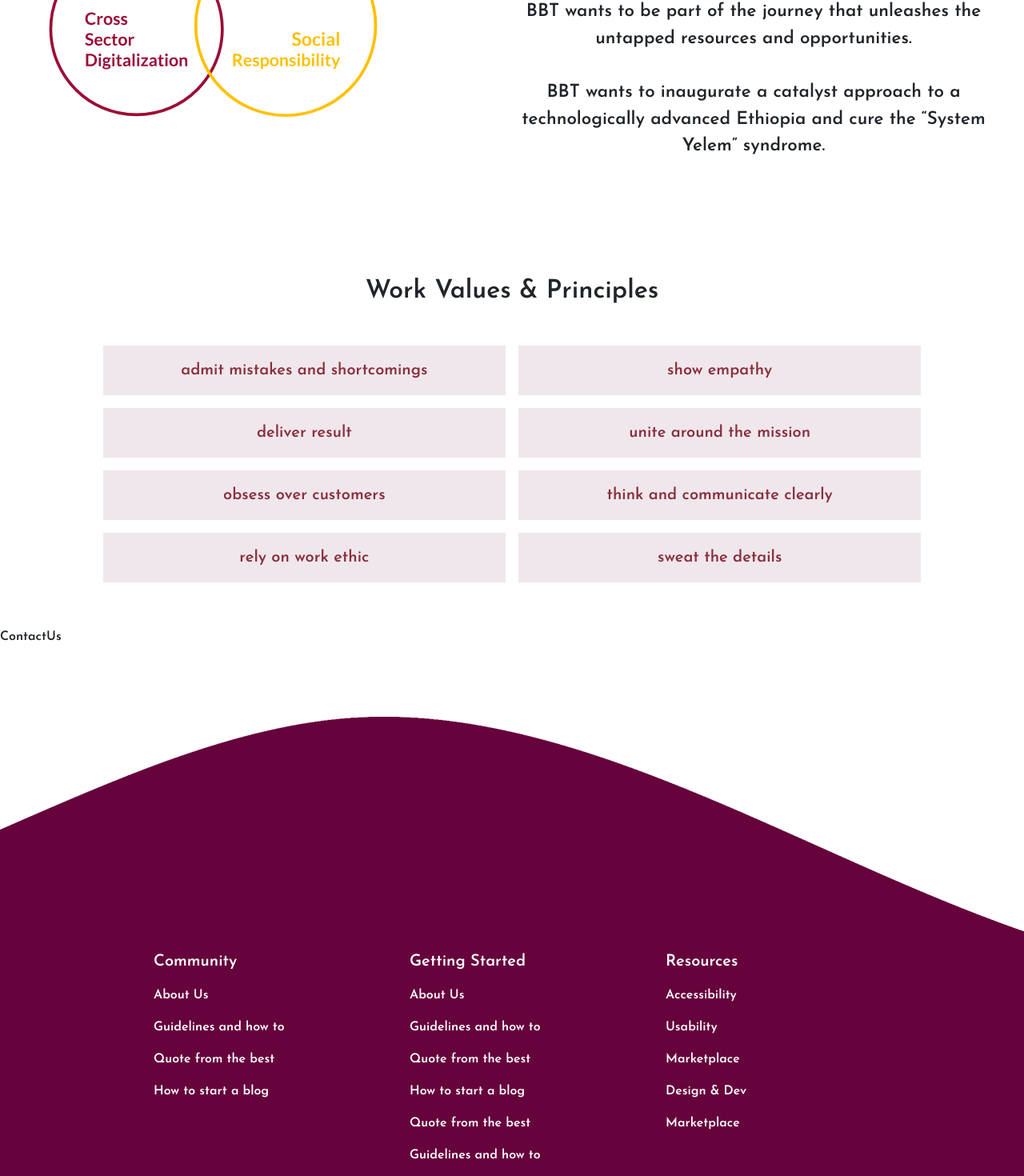
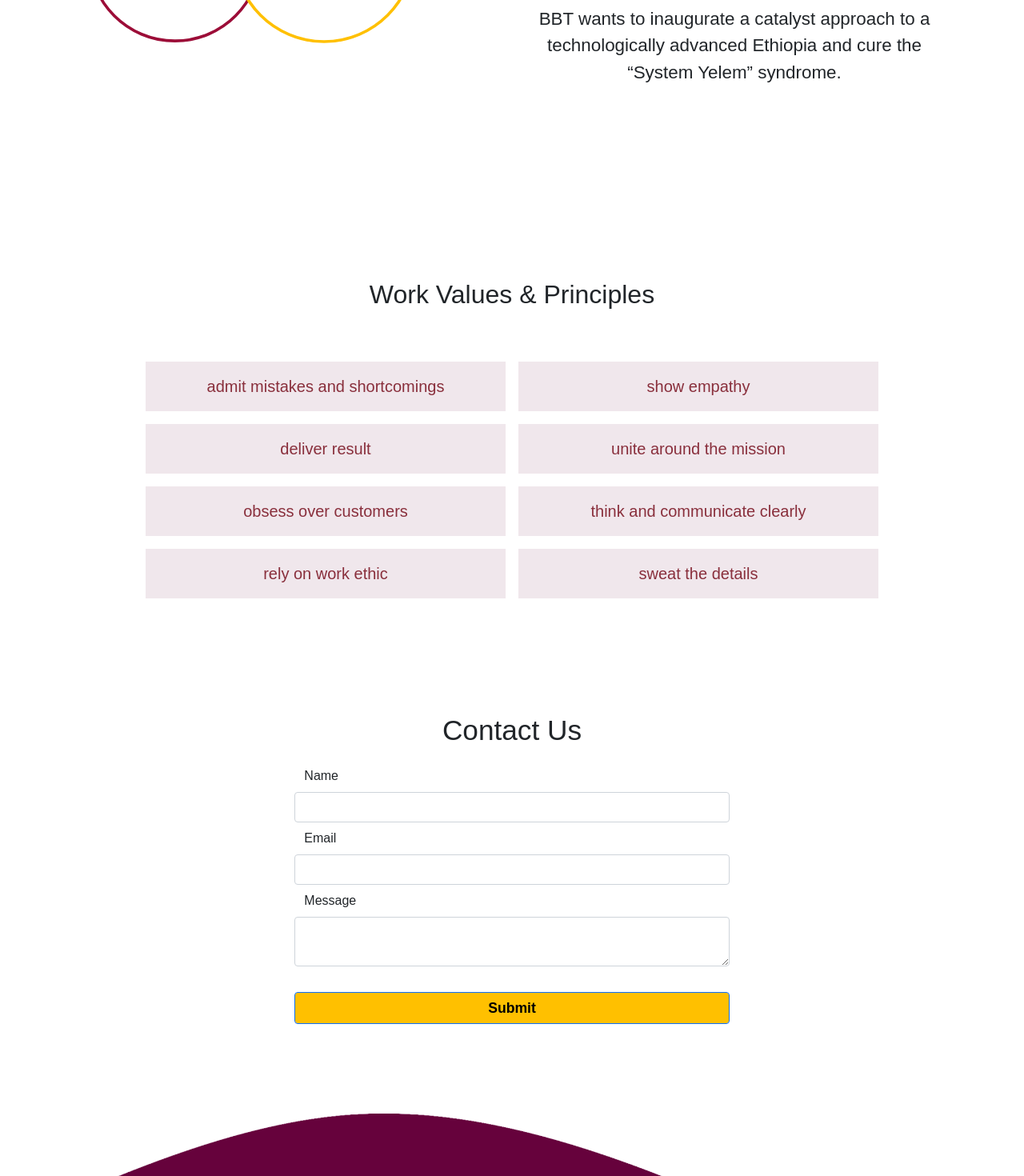
Before and after one commit to Alaymen13/BBT-Website, a React (Create React App) app: page / in a window 1280 px wide. Shown: the part 7823-9293 px from the top of the page at 80% size. Built offline with nearby package versions, Linux system fonts and the light colour scheme.

Commit message:
first commit

```diff
--- a/package.json
+++ b/package.json
@@ -3,10 +3,13 @@
 	"version": "0.1.0",
 	"private": true,
 	"dependencies": {
+		"@emailjs/browser": "^3.7.0",
 		"@testing-library/jest-dom": "^5.14.1",
 		"@testing-library/react": "^13.0.0",
 		"@testing-library/user-event": "^13.2.1",
 		"antd": "^4.23.3",
+		"emailjs-com": "^3.2.0",
+		"mdb-react-ui-kit": "^4.2.0",
 		"react": "^18.2.0",
 		"react-bootstrap": "^2.5.0",
 		"react-dom": "^18.2.0",
--- a/public/index.html
+++ b/public/index.html
@@ -26,9 +26,10 @@
     -->
     <link href="https://cdn.jsdelivr.net/npm/bootstrap@5.0.2/dist/css/bootstrap.min.css" rel="stylesheet">
 
-  <style>
-    @import url('https://fonts.googleapis.com/css2?family=Josefin+Sans:wght@600&display=swap');
-  </style>
+
+<style>
+  @import url('https://fonts.googleapis.com/css2?family=Josefin+Sans:wght@600&family=Montserrat:wght@550&display=swap');
+</style>
     <title>React App</title>
   </head>
   <body>
--- a/src/App.css
+++ b/src/App.css
@@ -90,6 +90,16 @@
 	transform: scale(1.04);
 }
 
+.navbar-nav .dropdown-menu {
+	background-color:white;
+	border: none;
+	box-shadow: 0 2px 18px -6px rgba(0, 0, 0, 0.2);
+}
+.navbar-nav .dropdown-menu .dropdown-item a{
+color:#66023cff }
+
+.navbar-nav .dropdown-menu :hover{
+background-color:rgb(255, 235, 122) ;}
 /* Footer Section */
 
 /* Footer Section End*/
--- a/src/Components/Contents/Company.js
+++ b/src/Components/Contents/Company.js
@@ -9,13 +9,13 @@ function Company() {
 	return (
 		<Element className="section p-5" name="Company">
 			<div>
-				<div className="text-center p-5">
+				<div className="text-center p-4">
 					<div className="text-[2.5rem] p-2">Company</div>
 				</div>
 
 				<div>
 					<div>
-						<div className="text-[2.0rem] text-center p-4">
+						<div className="text-[2.0rem] text-center p-3">
 							Mission
 						</div>
 						<div className="row justify-center flex items-stretch">
@@ -46,7 +46,7 @@ function Company() {
 						</div>
 					</div>
 
-					<div className="">
+						<Element className="section p-5" name="wwdwwd">
 						<div className="text-[1.7rem] text-center mt-12  ">
 							Why We Do What We Do
 						</div>
@@ -85,13 +85,13 @@ function Company() {
 								</div>
 							</div>
 						</div>
-					</div>
+					</Element>
 
-					<div>
+						<Element className="section p-5" name="work">
 						<div className="text-[2.0rem] text-center py-9 pt-20">
 							Work Values & Principles
 						</div>
-						<div className="row justify-center ">
+						<div className="row justify-center p-3">
 							<div className="sm:hover:bg-[#ffc000] bg-[#f0e7ec] text-[#892f3c] text-[20px]  text-center  col-11 col-sm-10 col-md-8 col-lg-5 col-xxl- m-2 p-3">
 								admit mistakes and shortcomings
 							</div>
@@ -117,18 +117,9 @@ function Company() {
 								sweat the details
 							</div>
 						</div>
+			</Element>
 					</div>
 				</div>
-			</div>
-
-			<div>
-				<div class="row g-4 justify-content-center  mx-auto ">
-					<div
-						class="product col-11 col-sm-8 col-lg-5 col-xxl- col-md-6  wow fadeInUp"
-						data-wow-delay="0.5s"
-					></div>
-				</div>
-			</div>
 		</Element>
 	);
 }
--- a/src/Components/Contents/ContactUs.js
+++ b/src/Components/Contents/ContactUs.js
@@ -1,9 +1,297 @@
-import React from 'react'
+// import React, { useState, useEffect, useRef } from "react";
 
-function ContactUs() {
-  return (
-    <div>ContactUs</div>
-  )
-}
+// import emailjs from "@emailjs/browser";
+// function Contact() {
+// 	const [formvalue, setFormvalue] = useState({
+// 		name: "",
+// 		email: "",
+// 		message: "",
+// 	});
+// 	const [formerror, setFormerror] = useState({});
+// 	const [issubmit, setSubmit] = useState(false);
 
-export default ContactUs
+// 	const handlevalidation = (e) => {
+// 		const { name, value } = e.target;
+// 		setFormvalue({ ...formvalue, [name]: value });
+// 	};
+// 	const handlesubmit = (e) => {
+// 		e.preventDefault();
+// 	};
+
+// 	const validationform = (value) => {
+// 		const errors = {};
+// 		const emailPattern =
+// 			/^(([^<>()\[\]\\.,;:\s@"]+(\.[^<>()\[\]\\.,;:\s@"]+)*)|(".+"))@((\[[0-9]{1,3}\.[0-9]{1,3}\.[0-9]{1,3}\.[0-9]{1,3}])|(([a-zA-Z\-0-9]+\.)+[a-zA-Z]{2,}))$/;
+
+// 		if (!value.name) {
+// 			errors.name = "Please Enter Name";
+// 		}
+
+// 		if (!value.email) {
+// 			errors.email = "Please Enter Email";
+// 		} else if (!emailPattern.test(value.email)) {
+// 			errors.email = "Enter Valid Email";
+// 		}
+// 		if (!value.message) {
+// 			errors.message = "Please Enter message";
+// 		}
+
+// 		return errors;
+// 	};
+
+// 	useEffect(() => {
+// 		if (Object.keys(formerror).length === 0 && issubmit) {
+// 			console.log(formvalue);
+// 		}
+// 	}, [formerror, formvalue, issubmit]);
+
+// 	// const form = useRef();
+
+// 	const sendEmail = (e) => {
+// 		e.preventDefault();
+// 		setFormerror(validationform(formvalue));
+// 		setSubmit(true);
+// 		console.log(formvalue);
+// 		emailjs
+// 			.sendForm(
+// 				"service_r83hbii",
+// 				"template_r8wttlq",
+// 				setFormerror(validationform(formvalue)),
+// 				"WnB2RJCsqx2QKcaUK"
+// 			)
+// 			.then(
+// 				(result) => {
+// 					console.log(result.text);
+// 					console.log("message sent");
+// 				},
+// 				(error) => {
+// 					console.log(error.text);
+// 				}
+// 			);
+// 	};
+// 	return (
+// 		<div className="container">
+// 			<div className="row mb-5">
+// 				<div className="col-sm-6 text-success">
+// 					<h3 className="fw-bold">
+// 						{" "}
+// 						React js Contact form validation
+// 					</h3>
+// 				</div>
+
+// 				<form onSubmit={sendEmail}>
+// 					<div className="row mb-4">
+// 						<label className="col-sm-2 col-form-label">
+// 							Name
+// 							<span className="astriccolor">*</span>
+// 						</label>
+// 						<div className="col-sm-5">
+// 							<input
+// 								type="text"
+// 								className="form-control"
+// 								name="name"
+// 								value={formvalue.name}
+// 								onChange={handlevalidation}
+// 							/>
+// 							<span className="text-danger">
+// 								{formerror.name}{" "}
+// 							</span>
+// 						</div>
+// 					</div>
+
+// 					<div className="row mb-4">
+// 						<label className="col-sm-2 col-form-label">
+// 							Email
+// 							<span className="astriccolor">*</span>
+// 						</label>
+// 						<div className="col-sm-5">
+// 							<input
+// 								type="text"
+// 								className="form-control"
+// 								name="email"
+// 								value={formvalue.email}
+// 								onChange={handlevalidation}
+// 							/>
+// 							<span className="text-danger">
+// 								{formerror.email}{" "}
+// 							</span>
+// 						</div>
+// 					</div>
+
+// 					<div className="row mb-4">
+// 						<label className="col-sm-2 col-form-label">
+// 							message
+// 							<span className="astriccolor">*</span>
+// 						</label>
+// 						<div className="col-sm-5">
+// 							<textarea
+// 								className="form-control"
+// 								name="message"
+// 								value={formvalue.message}
+// 								onChange={handlevalidation}
+// 							/>
+// 							<span className="text-danger">
+// 								{formerror.message}{" "}
+// 							</span>
+// 						</div>
+// 					</div>
+
+// 					<div className="row mb-4">
+// 						<label className="col-sm-2 col-form-label"></label>
+// 						<div className="col-sm-10">
+// 							<button
+// 								type="submit"
+// 								className="btn btn-success"
+// 								name="button"
+// 							>
+// 								Submit
+// 							</button>
+// 						</div>
+// 					</div>
+// 				</form>
+// 			</div>
+// 		</div>
+// 	);
+// }
+
+// export default Contact;
+
+
+
+
+// import React, { useState } from "react";
+// import {
+// 	MDBValidation,
+// 	MDBValidationItem,
+// 	MDBInput,
+//   MDBInputGroup,
+// 	MDBBtn,
+// 	MDBCheckbox,
+// } from "mdb-react-ui-kit";
+
+// export default function App() {
+// 	const [formValue, setFormValue] = useState({
+// 		name: "",
+// 		lname: "",
+// 		email: "",
+
+// 	});
+
+// 	const onChange = (e: any) => {
+// 		setFormValue({ ...formValue, [e.target.name]: e.target.value });
+// 	};
+
+// 	return (
+// 		<MDBValidation className="row g-3">
+// 			<MDBValidationItem className="col-md-4">
+// 				<MDBInput
+// 					value={formValue.name}
+// 					name="name"
+// 					onChange={onChange}
+// 					id="validationCustom01"
+// 					required
+// 					placeholder="Name"
+// 				/>
+// 			</MDBValidationItem>
+
+// 			<MDBValidationItem
+// 				feedback="Please choose a username."
+// 				invalid
+// 				className="col-md-4"
+// 			>
+// 				<MDBInputGroup>
+// 					<input
+// 						type="textarea"
+// 						className=""
+// 						id="validationCustomEmail"
+// 						placeholder="email"
+// 						required
+// 					/>
+// 				</MDBInputGroup>
+// 			</MDBValidationItem>
+// 			<MDBValidationItem className="col-md-4">
+// 				<MDBInput
+// 					value={formValue.lname}
+// 					name="lname"
+// 					onChange={onChange}
+// 					id="validationCustom02"
+// 					placeholder="message"
+// 					required
+// 				/>
+// 			</MDBValidationItem>
+// 			<MDBValidationItem className="col-12"></MDBValidationItem>
+// 			<div className="col-12">
+// 				<MDBBtn type="submit">Submit form</MDBBtn>
+// 				<MDBBtn type="reset">Reset form</MDBBtn>
+// 			</div>
+// 		</MDBValidation>
+// 	);
+// }
+
+import React, { useRef } from "react";
+import emailjs from "@emailjs/browser";
+
+const ContactUs = () => {
+const form = useRef();
+
+const sendEmail = (e) => {
+	e.preventDefault();
+
+	emailjs
+		.sendForm(
+			"service_r83hbii",
+			"template_r8wttlq",
+			form.current,
+			"WnB2RJCsqx2QKcaUK"
+		)
+		.then(
+			(result) => {
+				console.log(result.text);
+				console.log("message sent");
+			},
+			(error) => {
+				console.log(error.text);
+			}
+		);
+};
+
+	return (
+
+    	<div className="row justify-content-center">
+			<div className=" bg-[#] col-9 col-sm-8 col-md-7 col-lg-6 col-xl-5 ">
+				<h1 className="text-[2.2rem] text-center my-4 mb-4">
+					Contact Us
+				</h1>
+				<form className="row" ref={form} onSubmit={sendEmail}>
+					<label>Name</label>
+					<input
+						type="text"
+						name="name"
+						className="form-control my-2"
+					/>
+
+					<label>Email</label>
+					<input
+						type="gmail"
+						name="user_email"
+						className="form-control my-2"
+					/>
+
+					<label>Message</label>
+					<textarea
+						name="message"
+						cols="4"
+						className="form-control my-2"
+					/>
+					<input
+						type="submit"
+						name="Send"
+						className="form-control  btn-primary my-4 bg-[#ffc000ff] text-[1.1rem] font-bold text-black hover:bg-[#66023cff]"
+					/>
+				</form>
+			</div>
+		</div>
+	);
+};
+
+export default ContactUs;
--- a/src/Components/Header.js
+++ b/src/Components/Header.js
@@ -293,7 +293,7 @@ function Header() {
 									<NavDropdown.Item>
 										<Link
 											activeClass="active"
-											to="Company"
+											to="wwdwwd"
 											duration={
 												duration
 											}
@@ -302,9 +302,16 @@ function Header() {
 										WWDWWD
 										</Link>
 									</NavDropdown.Item>
-									<NavDropdown.Item href="/Company">
+									<NavDropdown.Item> 										<Link
+											activeClass="active"
+											to="work"
+											duration={
+												duration
+											}
+										>
 										Work Values &
 										Principles
+										</Link>
 									</NavDropdown.Item>
 								</NavDropdown>
 							</Nav>
--- a/src/index.css
+++ b/src/index.css
@@ -1,6 +1,7 @@
 @tailwind base;
 @tailwind components;
 @tailwind utilities;
-body{
-  font-family: 'Josefin Sans', sans-serif;
+body {
+/* font-family: 'Josefin Sans', sans-serif; */
+font-family: 'Montserrat', sans-serif;
 }
```
Also changed, not shown: 1 other file (tests, documents, lock files or other folders).
